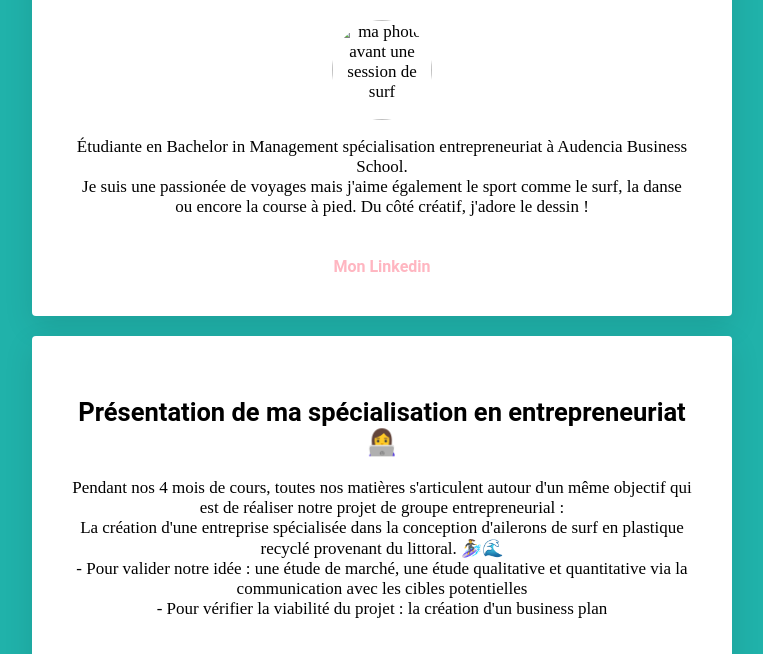
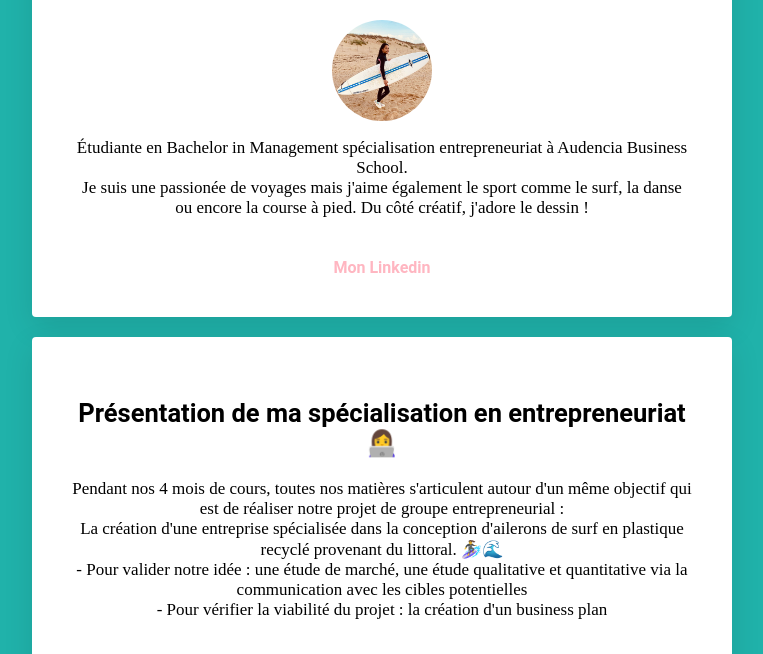
Before and after one commit to zoe-colin/my-profile, a plain HTML site: page index.html in a window 1280 px wide. Shown: the part 146-800 px from the top of the page, without its empty margins (258-1021 px from the left). Drawn offline with Linux system fonts and the light colour scheme.

Commit message:
Update index.html

```diff
--- a/index.html
+++ b/index.html
@@ -12,7 +12,7 @@
     <div class="container">
       <div class="card-white" id="introduction">
   	<h1>Bonjour, moi c'est Zoé 🌸 </h1>
-  	<img src="image/photo surf.jpg" class="img-circle" width="100px" alt="ma photo avant une session de surf">
+  	<img src="image/photo-surf.jpg" class="img-circle" width="100px" alt="ma photo avant une session de surf">
   	<p>Étudiante en Bachelor in Management spécialisation entrepreneuriat à Audencia Business School. <br> Je suis une passionée de voyages mais j'aime également le sport comme le surf, la danse ou encore la course à pied. Du côté créatif, j'adore le dessin !</p>
   	<a href="https://www.linkedin.com/in/zoecolin/"target="_blank">Mon Linkedin </a>
   </div>
```
